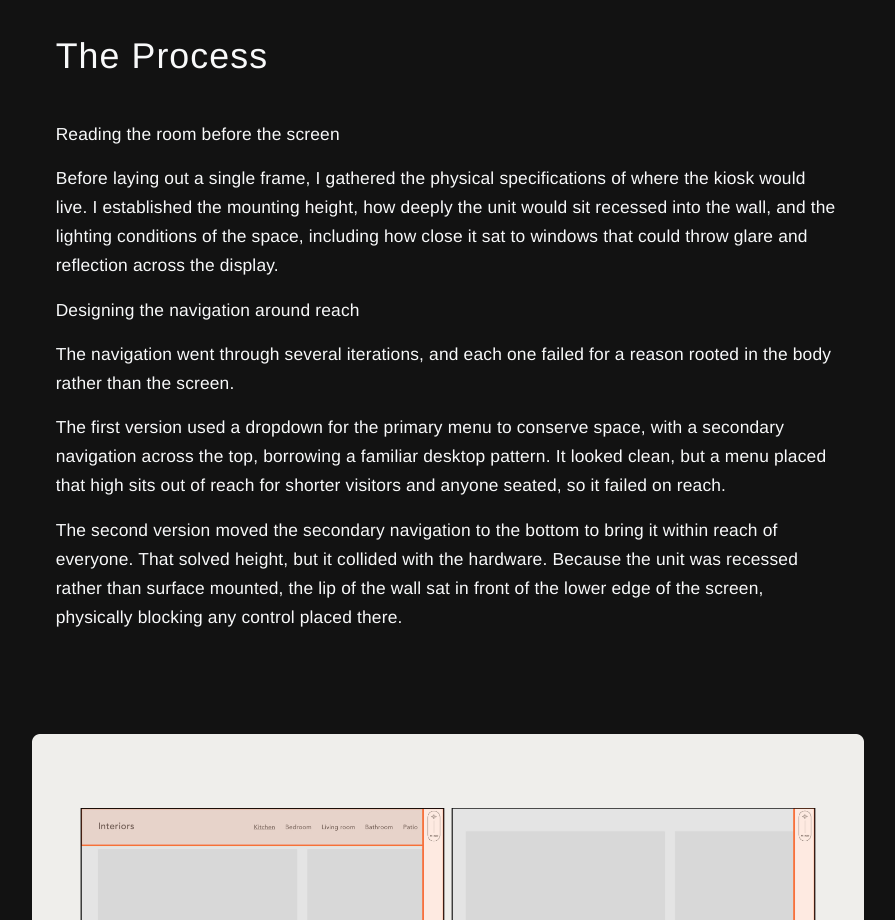
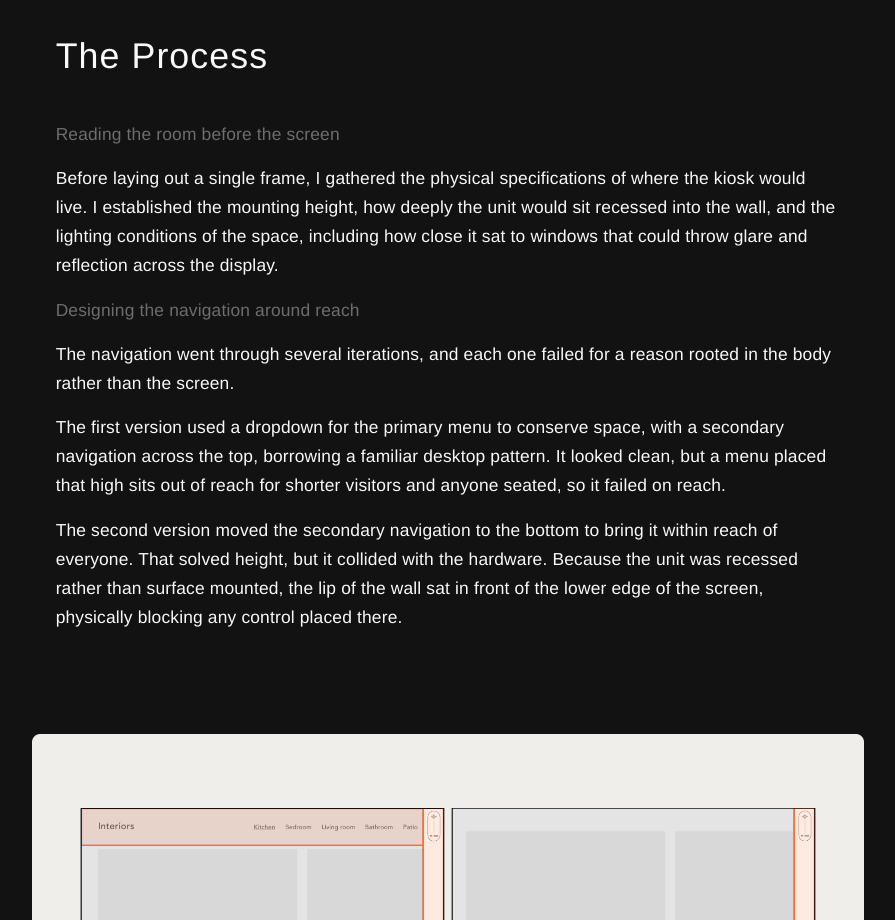
Before and after one commit to tenastia/Portfolio-2026, a Next.js app: page /project/aviary in a window 1280 px wide. Shown: the part 3720-4640 px from the top of the page, without its empty margins (192-1087 px from the left). Built offline with nearby package versions, Linux system fonts and the light colour scheme; a web font is replaced by a local one.

Commit message:
Apply text-text-highlight to Aviary content block subheadings
Co-Authored-By: Claude Sonnet 4.6 <noreply@anthropic.com>

```diff
--- a/src/app/project/[slug]/page.tsx
+++ b/src/app/project/[slug]/page.tsx
@@ -571,7 +571,7 @@ function AviaryStudy() {
 
       {/* The Process */}
       <ContentBlock heading="The Process">
-        <p className="font-medium">Reading the room before the screen</p>
+        <p className="font-medium text-text-highlight">Reading the room before the screen</p>
         <p>
           Before laying out a single frame, I gathered the physical
           specifications of where the kiosk would live. I established the
@@ -579,7 +579,7 @@ function AviaryStudy() {
           and the lighting conditions of the space, including how close it sat to
           windows that could throw glare and reflection across the display.
         </p>
-        <p className="font-medium">Designing the navigation around reach</p>
+        <p className="font-medium text-text-highlight">Designing the navigation around reach</p>
         <p>
           The navigation went through several iterations, and each one failed for
           a reason rooted in the body rather than the screen.
```
